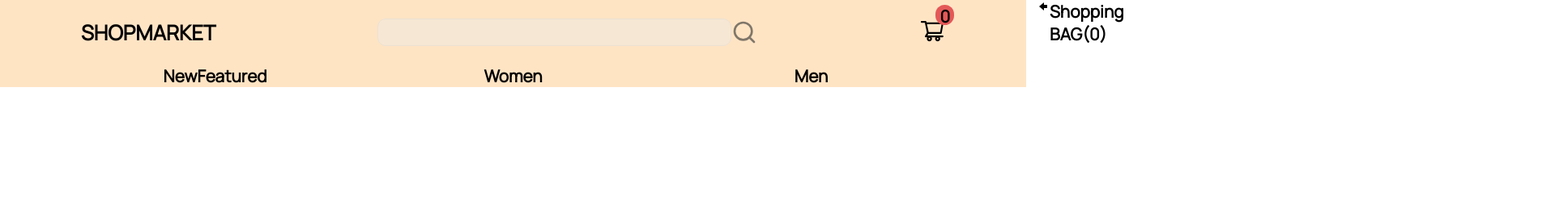
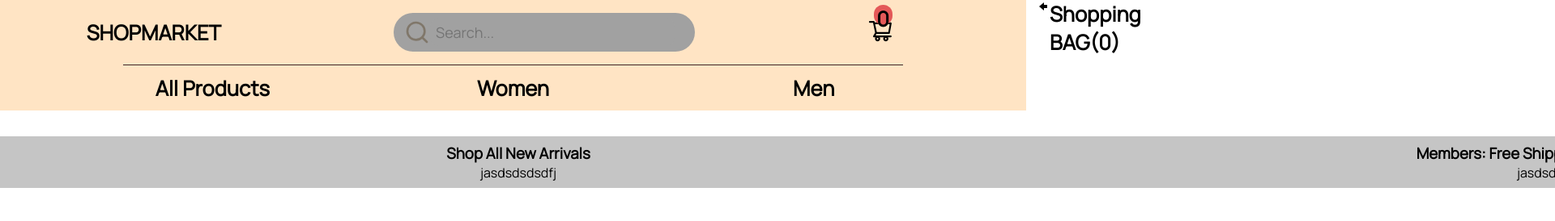
Before and after one commit to stvnmc/ListaDeCompraReact, a React (Vite) app: page / in a window 1280 px wide. Shown: the top 274 px of the page at 81% size, 1920 px wide, since content can reach past the window. Built offline with nearby package versions, Linux system fonts and the light colour scheme; grey boxes are pictures that could not be loaded.

Commit message:
Agregando Promocion en home funcionalidad para poner promocion

```diff
--- a/src/App.css
+++ b/src/App.css
@@ -15,14 +15,37 @@ body {
 }
 
 h2 {
-  font-size: 1.3rem;
+  font-size: 1.6rem;
+}
+
+svg {
+  cursor: pointer;
 }
 
 
+/* home */
 .homehome {
-  margin-top: 13vh;
+  margin-top: 16vh;
+  position: relative;
+}
 
+.promocion {
+  display: flex;
+  position: absolute;
+  top: -12vh;
+  transition: 0.7s;
+  background-color: #c5c5c5;
 }
+
+.promocion div {
+  width: 100vw;
+  height: 8vh;
+  display: flex;
+  align-items: center;
+  justify-content: center;
+  flex-direction: column;
+}
+
 
 .centered {
   display: flex;
@@ -60,6 +83,7 @@ h2 {
   display: flex;
   width: 100%;
   transition: 0.5s;
+  margin-bottom: 20vh;
 }
 
 .home.open {
@@ -96,18 +120,34 @@ h2 {
 .search {
   display: flex;
   align-items: center;
+  font-size: 1rem;
+  width: 27vw;
+  background-color: #a1a1a1;
+  height: 2.7vh;
+  border-radius: 35px;
+  padding: 13px;
 }
 
+
+
+
 .search input {
-  width: 34vw;
+  width: 23vw;
   height: 4vh;
-  background-color: rgb(246, 231, 212);
-  border: 1px solid rgb(235 225 211);
+  background-color: #a1a1a1;
+  border: 1px solid transparent;
   border-radius: 10px;
+  font-size: 18px;
+  padding-left: 6px
+}
+
+.search input:focus {
+  outline: none;
 }
 
 .iconShop {
   position: relative;
+  width: 7vw;
 }
 
 .search svg {
@@ -121,7 +161,7 @@ h2 {
 
 .iconShop h2 {
   position: absolute;
-  right: -11px;
+  right: 59px;
   top: -16px;
   background-color: rgb(228, 88, 88);
   border-radius: 20px;
@@ -130,9 +170,17 @@ h2 {
   text-align: center;
 }
 
+
+.lineaNegra {
+  width: 76%;
+  margin: auto;
+  height: 1px;
+  background-color: #3b2525;
+}
+
+
 .list {
   display: flex;
-  height: 35%;
   justify-content: space-evenly;
 }
 
@@ -142,10 +190,12 @@ h2 {
 
 
 .list figure {
-  width: 16vw;
-  text-align: center;
+  width: 17vw;
+  height: 7vh;
+  display: flex;
   cursor: pointer;
-  position: relative;
+  align-items: center;
+  justify-content: center;
 }
 
 .menu {
--- a/src/components/Header.jsx
+++ b/src/components/Header.jsx
@@ -1,28 +1,26 @@
 import React, { useContext, useEffect, useState } from "react";
-import { SidebarContext } from "../contexts/SidebarContext";
+import { Link } from "react-router-dom";
 import { AiOutlineShoppingCart } from "react-icons/ai";
 import { FiSearch } from "react-icons/fi";
+import { SidebarContext } from "../contexts/SidebarContext";
 import { CartContext } from "../contexts/CartContext";
-import { Link } from "react-router-dom";
-import Menu from "./Menu";
 import { ProductContext } from "../contexts/ProductContext";
 
 const Header = () => {
-  const { producTaught } = useContext(ProductContext);
+  // Contextos
+  const { producTaught, valor } = useContext(ProductContext);
   const { isOpen, setIsOpen } = useContext(SidebarContext);
   const { itemAmount } = useContext(CartContext);
 
+  // Estado para el efecto de scroll
   const [isActive, setIsActive] = useState(false);
-  const [activeMenu, setActiveMenu] = useState(null);
 
+  // Manejar el efecto de scroll
   useEffect(() => {
     const handleScroll = () => {
-      if (window.scrollY > 40) {
-        setIsActive(window.scrollY < prevScrollY);
-        prevScrollY = window.scrollY;
-      } else {
-        setIsActive(false);
-      }
+      const scrollY = window.scrollY;
+      setIsActive(scrollY > 40 && scrollY < prevScrollY);
+      prevScrollY = scrollY;
     };
 
     let prevScrollY = window.scrollY;
@@ -34,66 +32,38 @@ const Header = () => {
     };
   }, []);
 
-  const toggleMenu = (menuName) => {
-    setActiveMenu((prevMenu) => {
-      return menuName === prevMenu ? null : menuName;
-    });
-  };
-
-  const menuItems = [
-    {
-      name: "NewFeatured",
-      items: [
-        { name: "All Products" },
-        { name: "new" },
-        { name: "Featured products" },
-      ],
-    },
-    {
-      name: "Women",
-      items: [
-        { name: "All Women" },
-        { name: "tennis" },
-        { name: "formal shoes" },
-      ],
-    },
-    {
-      name: "Men",
-      items: [
-        { name: "tennis" },
-        { name: "formal shoes" },
-        { name: "formal shoes" },
-      ],
-    },
-  ];
+  // Datos de los elementos del menú, search
+  const menuItems = ["All Products", "Women", "Men"];
 
   return (
-    <section className={`header${isActive ? "open" : ""}`}>
+    <section className={`header ${isActive ? "open" : ""}`}>
       <div className="title">
         <Link to={`/`}>
           <h1>SHOPMARKET</h1>
         </Link>
         <div className="search">
-          <input type="text" />
           <FiSearch />
+          <input
+            type="text"
+            placeholder="Search..."
+            onChange={(e) => valor(e.target.value)}
+          />
         </div>
         <div className="iconShop" onClick={() => setIsOpen(!isOpen)}>
           <h2>{itemAmount}</h2>
           <AiOutlineShoppingCart />
         </div>
       </div>
+      <div className="lineaNegra"></div>
       <div className="list">
-        {menuItems.map(({ name }, i) => (
-          <figure onClick={() => toggleMenu(name)} key={i}>
-            <h2>{name}</h2>
-          </figure>
+        {menuItems.map((name, i) => (
+          <Link to="/product" key={i}>
+            <figure onClick={() => producTaught(name)}>
+              <h2>{name}</h2>
+            </figure>
+          </Link>
         ))}
       </div>
-      <Menu
-        activeMenu={activeMenu}
-        items={menuItems}
-        producTaught={producTaught}
-      />
     </section>
   );
 };
--- a/src/contexts/ProductContext.jsx
+++ b/src/contexts/ProductContext.jsx
@@ -1,25 +1,33 @@
-import React, { createContext, useState, useEffect } from "react";
+import React, { createContext, useState } from "react";
 import { ListOfProducts } from "../data/listOfProducts";
 
 export const ProductContext = createContext();
 
 const ProductProvider = ({ children }) => {
-  const [products, setProducts] = useState([]);
+  const [products, setProducts] = useState(ListOfProducts);
+  const searchKeys = ["name", "characteristics"];
 
-  useEffect(() => {
-    setProducts(ListOfProducts);
-  }, []);
+  const valor = (e) => {
 
-  const producTaught = (codigo) => {
-    // const filteredProducts = ListOfProducts.filter(
-    //   (product) => product.gender === codigo
-    // )
-    console.log(codigo)
-    // setProducts(filteredProducts);
+    const fonad = ListOfProducts.filter((item) =>
+      searchKeys.some((key) => item[key].toLowerCase().includes(e))
+    );
+    setProducts(fonad);
+  };
+
+  const producTaught = (characteristicFilter) => {
+    if (characteristicFilter === "All Products") {
+      setProducts(ListOfProducts);
+    } else {
+      const filteredProducts = ListOfProducts.filter(
+        (product) => product.characteristics === characteristicFilter
+      );
+      setProducts(filteredProducts);
+    }
   };
 
   return (
-    <ProductContext.Provider value={{ products, producTaught }}>
+    <ProductContext.Provider value={{ products, producTaught, valor }}>
       {children}
     </ProductContext.Provider>
   );
--- /dev/null
+++ b/src/data/infoOfPage.js
@@ -0,0 +1,8 @@
+export const imgUrlHome = {
+  img1: "https://images.unsplash.com/photo-1588117260148-b47818741c74?ixlib=rb-4.0.3&ixid=M3wxMjA3fDB8MHxwaG90by1wYWdlfHx8fGVufDB8fHx8fA%3D%3D&auto=format&fit=crop&w=1974&q=80",
+  img2: "https://images.unsplash.com/photo-1677055089360-c2aa1ac5d20e?ixlib=rb-4.0.3&ixid=M3wxMjA3fDB8MHxwaG90by1wYWdlfHx8fGVufDB8fHx8fA%3D%3D&auto=format&fit=crop&w=1587&q=80",
+  img3: "https://images.unsplash.com/photo-1593010932917-92bd21088dee?ixlib=rb-4.0.3&ixid=M3wxMjA3fDB8MHxwaG90by1wYWdlfHx8fGVufDB8fHx8fA%3D%3D&auto=format&fit=crop&w=1965&q=80",
+  img4: "https://images.unsplash.com/photo-1637666522102-bdb1c9d84b5f?ixlib=rb-4.0.3&ixid=M3wxMjA3fDB8MHxwaG90by1wYWdlfHx8fGVufDB8fHx8fA%3D%3D&auto=format&fit=crop&w=1470&q=80",
+  img5: "https://images.unsplash.com/photo-1604888989902-6c8d8617e02a?ixlib=rb-4.0.3&ixid=M3wxMjA3fDB8MHxwaG90by1wYWdlfHx8fGVufDB8fHx8fA%3D%3D&auto=format&fit=crop&w=1974&q=80",
+  img6: "https://images.unsplash.com/photo-1543996469-600fbadfc1e8?ixlib=rb-4.0.3&ixid=M3wxMjA3fDB8MHxwaG90by1wYWdlfHx8fGVufDB8fHx8fA%3D%3D&auto=format&fit=crop&w=1587&q=80",
+};
--- a/src/data/listOfProducts.js
+++ b/src/data/listOfProducts.js
@@ -2,7 +2,7 @@ export const ListOfProducts = [
   {
     id: "1",
     name: "Nike SuperRep Go 2",
-    gender: "Men",
+    characteristics: "Men",
     descriptions:
       "as Nike SuperRep Go son zapatillas deportivas diseñadas para entrenamientos de alta intensidad y actividades aeróbicas. Ofrecen amortiguación y soporte para ayudar a los atletas a mantenerse cómodos durante sus sesiones de ejercicio.",
     price: "95",
@@ -12,7 +12,7 @@ export const ListOfProducts = [
   {
     id: "2",
     name: "Nike Air Force 1",
-    gender: "Men",
+    characteristics: "Women",
     descriptions:
       " Las Nike Air Force 1 son unas icónicas zapatillas deportivas de baloncesto lanzadas por Nike en 1982. Se caracterizan por su diseño clásico y versátil, con una parte superior de cuero y una suela de goma resistente.",
     price: "94",
@@ -21,7 +21,7 @@ export const ListOfProducts = [
   {
     id: "3",
     name: " Nike Air altas blancas",
-    gender: "Men",
+    characteristics: "Men",
     descriptions:
       "Las Nike Air Force 1 altas en color blanco son icónicas y versátiles, ideales para combinar con diversos estilos de moda. Estas zapatillas deportivas suelen estar hechas de cuero de alta calidad y presentan un diseño clásico y atemporal.",
     price: "95",
@@ -30,7 +30,7 @@ export const ListOfProducts = [
   {
     id: "4",
     name: "Nike Air Force 1 altas",
-    gender: "Men",
+    characteristics: "Men",
     descriptions:
       "Las Nike Air Force 1 altas en color blanco son icónicas y versátiles, ideales para combinar con diversos estilos de moda. Estas zapatillas deportivas suelen estar hechas de cuero de alta calidad y presentan un diseño clásico y atemporal. ",
     price: "102",
@@ -39,7 +39,7 @@ export const ListOfProducts = [
   {
     id: "5",
     name: "Nike Air Force 1 React White OG",
-    gender: "Men",
+    characteristics: "Men",
     descriptions:
       "Las zapatillas Nike Air Force 1 React White OG combinan el diseño clásico y atemporal de las Air Force 1 con la tecnología React de Nike para ofrecer una comodidad excepcional y un estilo fresco. Están diseñadas con una parte superior de cuero blanco que presenta detalles en los paneles laterales y el talón. ",
     price: "140",
@@ -48,7 +48,7 @@ export const ListOfProducts = [
   {
     id: "6",
     name: "Nike Air Force 1 Low Utility Black White",
-    gender: "Men",
+    characteristics: "Men",
     descriptions:
       "Las zapatillas Nike Air Force 1 Low Utility Black White son conocidas por su diseño versátil y llamativo. Presentan una parte superior de cuero en color negro, con detalles en blanco que contrastan, incluyendo el logo de Nike en la lengüeta y la marca en el talón. ",
     price: "135",
@@ -57,55 +57,61 @@ export const ListOfProducts = [
   {
     id: "7",
     name: "ZAPATILLAS ANAHEIM FACTORY SK8-HI 38 DX",
-    gender: "Men",
-    descriptions: "Las zapatillas Vans Anaheim Factory Sk8-Hi 38 DX son un clásico reinventado con un toque vintage y detalles de calidad. Estas zapatillas de skate de alta calidad presentan una parte superior de lona y ante con detalles retro de la fábrica original de Vans en Anaheim, California. ",
+    characteristics: "Men",
+    descriptions:
+      "Las zapatillas Vans Anaheim Factory Sk8-Hi 38 DX son un clásico reinventado con un toque vintage y detalles de calidad. Estas zapatillas de skate de alta calidad presentan una parte superior de lona y ante con detalles retro de la fábrica original de Vans en Anaheim, California. ",
     price: "90",
     img: "https://images.unsplash.com/photo-1608953611973-7b7a921c8fd2?ixlib=rb-4.0.3&ixid=M3wxMjA3fDB8MHxwaG90by1wYWdlfHx8fGVufDB8fHx8fA%3D%3D&auto=format&fit=crop&w=764&q=80",
   },
   {
     id: "8",
     name: "NIKE SB Dunk High Pro SPECTRUM",
-    gender: "Men",
-    descriptions: "Las zapatillas NIKE SB Dunk High Pro Spectrum son una versión de alta calidad de las populares zapatillas Dunk de Nike diseñadas específicamente para el skateboarding. Estas zapatillas presentan una parte superior de cuero duradero con paneles de malla para una excelente transpirabilidad.",
+    characteristics: "Men",
+    descriptions:
+      "Las zapatillas NIKE SB Dunk High Pro Spectrum son una versión de alta calidad de las populares zapatillas Dunk de Nike diseñadas específicamente para el skateboarding. Estas zapatillas presentan una parte superior de cuero duradero con paneles de malla para una excelente transpirabilidad.",
     price: "125",
     img: "https://images.unsplash.com/photo-1584735175315-9d5df23860e6?ixlib=rb-4.0.3&ixid=M3wxMjA3fDB8MHxwaG90by1wYWdlfHx8fGVufDB8fHx8fA%3D%3D&auto=format&fit=crop&w=687&q=80",
   },
   {
     id: "9",
     name: "Converse Chuck Taylor All-Star 70",
-    gender: "Women",
-    descriptions: "Las Converse Chuck Taylor All-Star 70 Hi son una versión mejorada y más premium de las icónicas zapatillas Chuck Taylor All-Star de Converse. Estas zapatillas se destacan por su estilo clásico y atemporal, con una parte superior de lona resistente y una suela de goma vulcanizada que proporciona durabilidad y tracción.",
+    characteristics: "Women",
+    descriptions:
+      "Las Converse Chuck Taylor All-Star 70 Hi son una versión mejorada y más premium de las icónicas zapatillas Chuck Taylor All-Star de Converse. Estas zapatillas se destacan por su estilo clásico y atemporal, con una parte superior de lona resistente y una suela de goma vulcanizada que proporciona durabilidad y tracción.",
     price: "95",
     img: "https://images.unsplash.com/photo-1619521441007-ade17aa6bae9?ixlib=rb-4.0.3&ixid=M3wxMjA3fDB8MHxwaG90by1wYWdlfHx8fGVufDB8fHx8fA%3D%3D&auto=format&fit=crop&w=687&q=80",
   },
   {
     id: "10",
     name: "Shinelly Botines gruesos de tacón",
-    gender: "Women",
-    descriptions: "Las zapatillas Bally 'Mitty' son una elección de calzado elegante y de alta calidad. Estas zapatillas suelen destacar por su diseño moderno y sofisticado, con una parte superior que puede estar hecha de cuero de primera calidad u otros materiales de alta calidad.",
+    characteristics: "Women",
+    descriptions:
+      "Las zapatillas Bally 'Mitty' son una elección de calzado elegante y de alta calidad. Estas zapatillas suelen destacar por su diseño moderno y sofisticado, con una parte superior que puede estar hecha de cuero de primera calidad u otros materiales de alta calidad.",
     price: "85",
     img: "https://images.unsplash.com/photo-1610398752800-146f269dfcc8?ixlib=rb-4.0.3&ixid=M3wxMjA3fDB8MHxwaG90by1wYWdlfHx8fGVufDB8fHx8fA%3D%3D&auto=format&fit=crop&w=687&q=80",
   },
   {
     id: "11",
     name: "Bally 'Mitty' Sneakers",
-    gender: "Women",
-    descriptions: "Las zapatillas Bally 'Mitty' son una elección de calzado elegante y de alta calidad. Estas zapatillas suelen destacar por su diseño moderno y sofisticado, con una parte superior que puede estar hecha de cuero de primera calidad u otros materiales de alta calidad.",
+    characteristics: "Women",
+    descriptions:
+      "Las zapatillas Bally 'Mitty' son una elección de calzado elegante y de alta calidad. Estas zapatillas suelen destacar por su diseño moderno y sofisticado, con una parte superior que puede estar hecha de cuero de primera calidad u otros materiales de alta calidad.",
     price: "102",
     img: "https://images.unsplash.com/photo-1603808033176-9d134e6f2c74?ixlib=rb-4.0.3&ixid=M3wxMjA3fDB8MHxwaG90by1wYWdlfHx8fGVufDB8fHx8fA%3D%3D&auto=format&fit=crop&w=715&q=80",
   },
   {
     id: "12",
     name: "Nike Legend Essential 2 PRM",
-    gender: "Men",
-    descriptions: "Las zapatillas Nike Legend Essential 2 PRM son una elección de calzado deportivo de alta calidad y estilo moderno. Están diseñadas para brindar comodidad y rendimiento durante tus entrenamientos y actividades deportivas.",
+    characteristics: "Men",
+    descriptions:
+      "Las zapatillas Nike Legend Essential 2 PRM son una elección de calzado deportivo de alta calidad y estilo moderno. Están diseñadas para brindar comodidad y rendimiento durante tus entrenamientos y actividades deportivas.",
     price: "95",
     img: "https://images.unsplash.com/photo-1605408499391-6368c628ef42?ixlib=rb-4.0.3&ixid=M3wxMjA3fDB8MHxwaG90by1wYWdlfHx8fGVufDB8fHx8fA%3D%3D&auto=format&fit=crop&w=687&q=80",
   },
   {
     id: "13",
     name: "Brown shoes",
-    gender: "Men",
+    characteristics: "Men",
     descriptions:
       "Brown Shoes are a stylish and versatile pair of shoes that go perfectly with both casual and formal outfits.",
     price: "110",
@@ -114,7 +120,7 @@ export const ListOfProducts = [
   {
     id: "13",
     name: "Tacones Rosados",
-    gender: "Women",
+    characteristics: "Women",
     descriptions:
       "Brown Shoes are a stylish and versatile pair of shoes that go perfectly with both casual and formal outfits.",
     price: "110",
@@ -123,7 +129,7 @@ export const ListOfProducts = [
   {
     id: "14",
     name: "Platform sandals",
-    gender: "Women",
+    characteristics: "Women",
     descriptions:
       "The Platform Sandals are a type of fashion footwear that are characterized by their thick and elevated sole, which provides height and style to whoever wears them.",
     price: "75",
@@ -132,7 +138,7 @@ export const ListOfProducts = [
   {
     id: "15",
     name: "Black Stiletto",
-    gender: "Women",
+    characteristics: "Women",
     descriptions:
       "The Black Stilettos are a type of high-heeled shoe with an elegant and sophisticated design. They are ideal for formal events and special occasions.",
     price: "125",
@@ -141,7 +147,7 @@ export const ListOfProducts = [
   {
     id: "16",
     name: "Ollio Oxford",
-    gender: "Women",
+    characteristics: "Women",
     descriptions:
       "Los Ollio Oxford son un tipo de zapato Oxford de mujer que combina estilo clásico con comodidad. Están diseñados para brindar un toque de elegancia a tu vestimenta cotidiana. ",
     price: "38",
@@ -150,7 +156,7 @@ export const ListOfProducts = [
   {
     id: "17",
     name: "Polo Ralph Lauren Court",
-    gender: "Women",
+    characteristics: "Women",
     descriptions:
       "The Polo Ralph Lauren Court are sports shoes from the well-known brand Ralph Lauren. These sneakers often combine style and comfort, making them popular for casual and sporty wear.",
     price: "95",
@@ -159,7 +165,7 @@ export const ListOfProducts = [
   {
     id: "18",
     name: "Heeled shoes",
-    gender: "Women",
+    characteristics: "Women",
     descriptions:
       "Los Heeled Shoes, o zapatos de tacón alto, son un tipo de calzado elegante y versátil que aporta altura y estilo a tu apariencia. Los precios de estos zapatos pueden variar significativamente según la marca, el diseño y el material.",
     price: "120",
@@ -168,7 +174,7 @@ export const ListOfProducts = [
   {
     id: "19",
     name: "Women's originalGrand Wingtip Oxford",
-    gender: "Women",
+    characteristics: "Women",
     descriptions:
       "Los Women's originalGrand Wingtip Oxford son un par de zapatos oxford de ala de la conocida marca Cole Haan. Estos zapatos son conocidos por combinar la elegancia clásica con la comodidad moderna, gracias a su tecnología Grand.",
     price: "155",
@@ -177,19 +183,10 @@ export const ListOfProducts = [
   {
     id: "20",
     name: "Heels blue",
-    gender: "Women",
+    characteristics: "Women",
     descriptions:
       "The Blue Heels, or blue heels, are a type of high-heeled footwear with an elegant and attractive blue color. They are ideal for events and special occasions, as they add a touch of sophistication and style to your outfit.",
     price: "85",
     img: "https://images.unsplash.com/photo-1515347619252-60a4bf4fff4f?ixlib=rb-4.0.3&ixid=M3wxMjA3fDB8MHxwaG90by1wYWdlfHx8fGVufDB8fHx8fA%3D%3D&auto=format&fit=crop&w=2085&q=80",
   },
 ];
-
-export const imgUrlHome = {
-  img1: "https://images.unsplash.com/photo-1588117260148-b47818741c74?ixlib=rb-4.0.3&ixid=M3wxMjA3fDB8MHxwaG90by1wYWdlfHx8fGVufDB8fHx8fA%3D%3D&auto=format&fit=crop&w=1974&q=80",
-  img2: "https://images.unsplash.com/photo-1677055089360-c2aa1ac5d20e?ixlib=rb-4.0.3&ixid=M3wxMjA3fDB8MHxwaG90by1wYWdlfHx8fGVufDB8fHx8fA%3D%3D&auto=format&fit=crop&w=1587&q=80",
-  img3: "https://images.unsplash.com/photo-1593010932917-92bd21088dee?ixlib=rb-4.0.3&ixid=M3wxMjA3fDB8MHxwaG90by1wYWdlfHx8fGVufDB8fHx8fA%3D%3D&auto=format&fit=crop&w=1965&q=80",
-  img4: "https://images.unsplash.com/photo-1637666522102-bdb1c9d84b5f?ixlib=rb-4.0.3&ixid=M3wxMjA3fDB8MHxwaG90by1wYWdlfHx8fGVufDB8fHx8fA%3D%3D&auto=format&fit=crop&w=1470&q=80",
-  img5: "https://images.unsplash.com/photo-1604888989902-6c8d8617e02a?ixlib=rb-4.0.3&ixid=M3wxMjA3fDB8MHxwaG90by1wYWdlfHx8fGVufDB8fHx8fA%3D%3D&auto=format&fit=crop&w=1974&q=80",
-  img6: "https://images.unsplash.com/photo-1543996469-600fbadfc1e8?ixlib=rb-4.0.3&ixid=M3wxMjA3fDB8MHxwaG90by1wYWdlfHx8fGVufDB8fHx8fA%3D%3D&auto=format&fit=crop&w=1587&q=80",
-};
--- a/src/pages/Home.jsx
+++ b/src/pages/Home.jsx
@@ -1,6 +1,6 @@
-import React from "react";
+import React, { useState, useEffect } from "react";
 import { Link } from "react-router-dom";
-import { imgUrlHome } from "../data/listOfProducts";
+import { imgUrlHome } from "../data/infoOfPage";
 
 const VerticalLetters = () => {
   const text = "Text Ejemplo";
@@ -26,6 +26,25 @@ const GridItem = ({ content, gridArea, vertical, centered }) => {
 };
 
 const Home = () => {
+  const [currentIndex, setCurrentIndex] = useState(0);
+
+  useEffect(() => {
+    const intervalId = setInterval(() => {
+      setCurrentIndex((prevIndex) => (prevIndex + 1) % promo.length);
+    }, 3500);
+
+    return () => {
+      clearInterval(intervalId);
+    };
+  }, []);
+
+  const promo = [
+    "New Markdowns: Up to 40% Off",
+    "Shop All New Arrivals",
+    "Members: Free Shipping on Orders $50+",
+    "Why Wait? Try Store Pickup",
+  ];
+
   const gridItems = [
     {
       content: <img src={imgUrlHome.img1} alt="Descripción de la imagen" />,
@@ -79,6 +98,18 @@ const Home = () => {
 
   return (
     <section className="homehome">
+      <div
+        className={`promocion`}
+        style={{ transform: `translateX(${-100 * currentIndex}vw)` }}
+      >
+        {promo.map((item, index) => (
+          <div key={index}>
+            <h1>{item}</h1>
+            <a>jasdsdsdsdfj</a>
+          </div>
+        ))}
+      </div>
+
       <div className="contImg">
         {gridItems.map((item, index) => (
           <GridItem
```
Also changed, not shown: src/components/Menu.jsx (deleted, +0 -22 lines), src/components/Product.jsx (+17 -1 lines).
